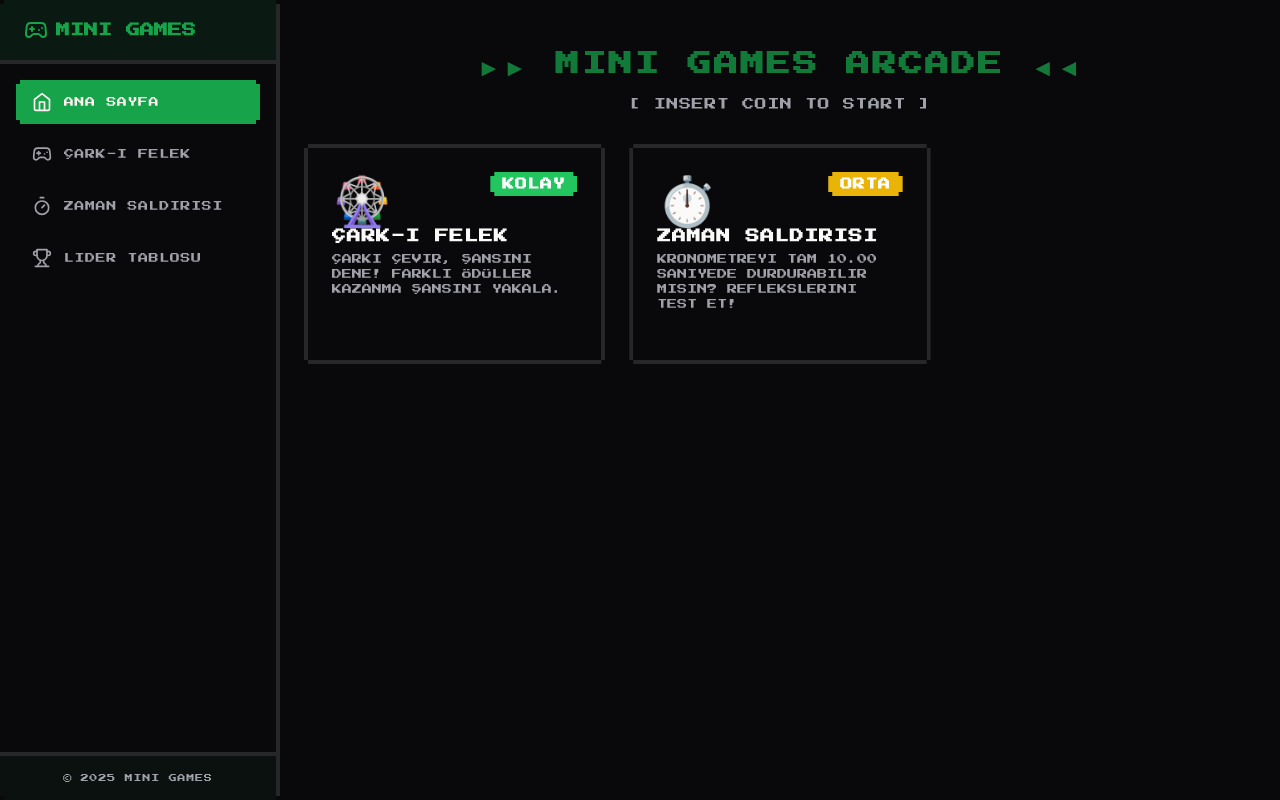
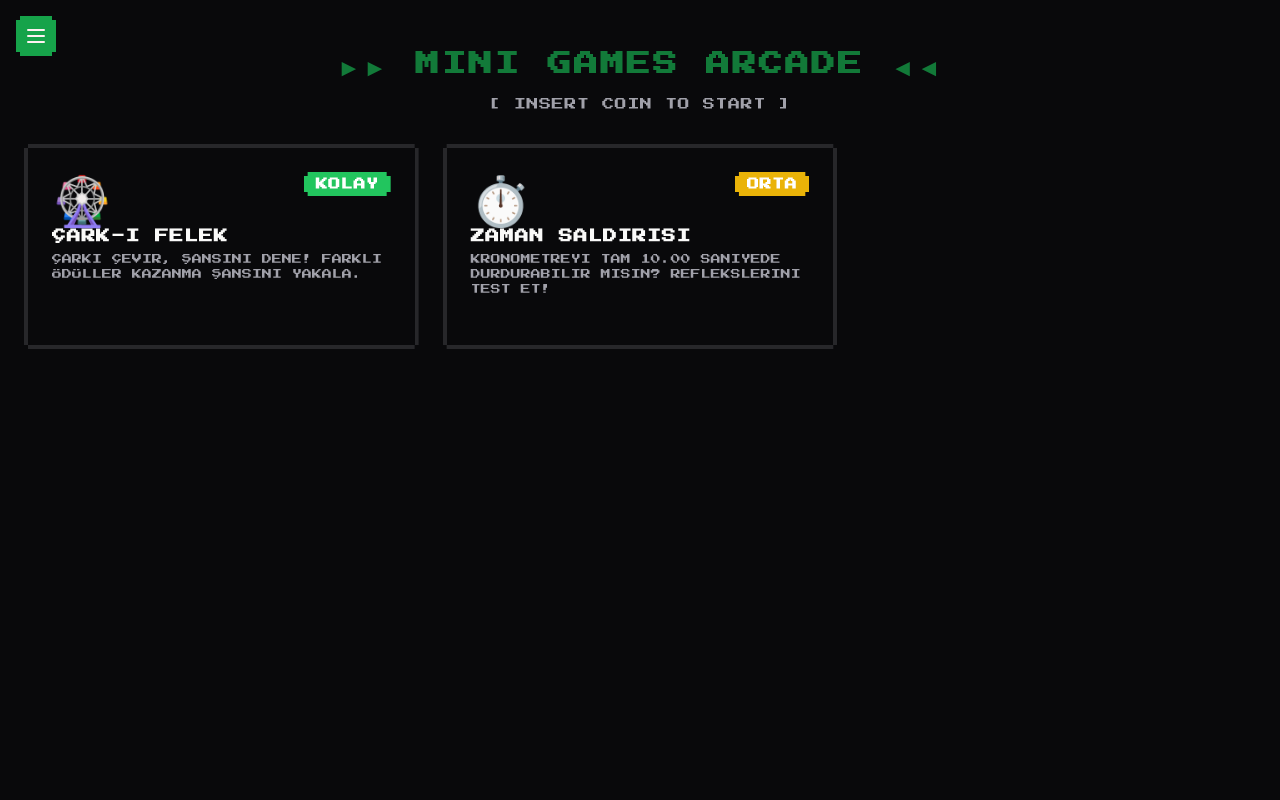
Before and after one commit to CemAyyildiz/mini-games, a React (Vite) app: page / in a window 1280 px wide. Built offline with nearby package versions, Linux system fonts and the light colour scheme.

Commit message:
feat: implement sidebar toggle functionality and overlay in MainLayout

```diff
--- a/src/components/layout/main-layout.tsx
+++ b/src/components/layout/main-layout.tsx
@@ -1,11 +1,26 @@
+import { useState } from 'react';
 import { Outlet } from 'react-router-dom';
 import Sidebar from './sidebar';
+import { Menu } from 'lucide-react';
+import { Button } from '@/components/ui/button';
 
 export default function MainLayout() {
+  const [isSidebarOpen, setIsSidebarOpen] = useState(false);
+
   return (
     <div className="min-h-screen bg-background">
-      <Sidebar />
-      <div className="pl-[280px]">
+      <Sidebar isOpen={isSidebarOpen} onClose={() => setIsSidebarOpen(false)} />
+
+      {/* Toggle Button */}
+      <Button
+        onClick={() => setIsSidebarOpen(!isSidebarOpen)}
+        className="fixed top-4 left-4 z-30 pixel-corners"
+        size="icon"
+      >
+        <Menu className="h-6 w-6" />
+      </Button>
+
+      <div className={isSidebarOpen ? 'lg:pl-[280px]' : ''}>
         <main className="pt-6">
           <div className="container mx-auto p-6">
             <Outlet />
--- a/src/components/layout/sidebar.tsx
+++ b/src/components/layout/sidebar.tsx
@@ -1,7 +1,12 @@
 import { Link, useLocation } from 'react-router-dom';
-import { Home, Gamepad2, Trophy, Timer } from 'lucide-react';
+import { Home, Gamepad2, Trophy, Timer, X } from 'lucide-react';
 import { cn } from '@/lib/utils/cn';
 import { ROUTES } from '@/lib/constants/routes';
+
+interface SidebarProps {
+  isOpen: boolean;
+  onClose: () => void;
+}
 
 interface NavItem {
   label: string;
@@ -32,17 +37,35 @@ const NAV_ITEMS: NavItem[] = [
   },
 ];
 
-export default function Sidebar() {
+export default function Sidebar({ isOpen, onClose }: SidebarProps) {
   const location = useLocation();
 
   return (
-    <aside className="fixed left-0 top-0 h-screen w-[280px] border-r-4 bg-card pixel-corners">
+    <>
+      {/* Overlay */}
+      {isOpen && (
+        <div
+          className="fixed inset-0 bg-black/70 z-40"
+          onClick={onClose}
+        />
+      )}
+
+      <aside className={cn(
+        "fixed left-0 top-0 h-screen w-[280px] border-r-4 bg-card pixel-corners transition-transform duration-300",
+        isOpen ? "translate-x-0 z-50" : "-translate-x-full"
+      )}>
       <div className="flex h-full flex-col">
-        <div className="flex h-16 items-center border-b-4 px-6 bg-primary/10">
-          <Link to={ROUTES.HOME} className="flex items-center gap-2 hover:scale-105 transition-transform">
+        <div className="flex h-16 items-center border-b-4 px-6 bg-primary/10 justify-between">
+          <Link to={ROUTES.HOME} className="flex items-center gap-2 hover:scale-105 transition-transform" onClick={onClose}>
             <Gamepad2 className="h-6 w-6 text-primary" />
             <span className="text-sm font-bold text-primary">MINI GAMES</span>
           </Link>
+          <button
+            onClick={onClose}
+            className="text-primary hover:text-primary-foreground hover:bg-primary transition-all pixel-corners p-2 border-2 border-primary"
+          >
+            <X className="h-5 w-5" />
+          </button>
         </div>
 
         <nav className="flex-1 space-y-2 p-4">
@@ -53,6 +76,7 @@ export default function Sidebar() {
               <Link
                 key={item.path}
                 to={item.path}
+                onClick={onClose}
                 className={cn(
                   'flex items-center gap-3 px-4 py-3 text-xs font-medium transition-all pixel-corners uppercase tracking-wider',
                   isActive
@@ -74,5 +98,6 @@ export default function Sidebar() {
         </div>
       </div>
     </aside>
+    </>
   );
 }
```
